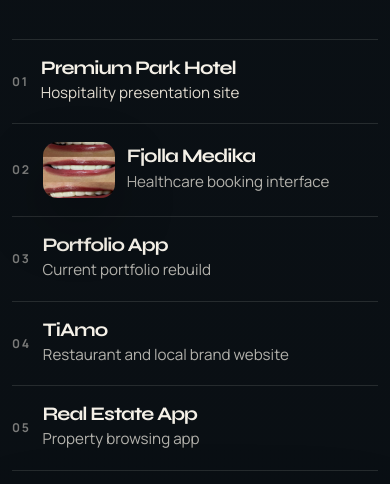
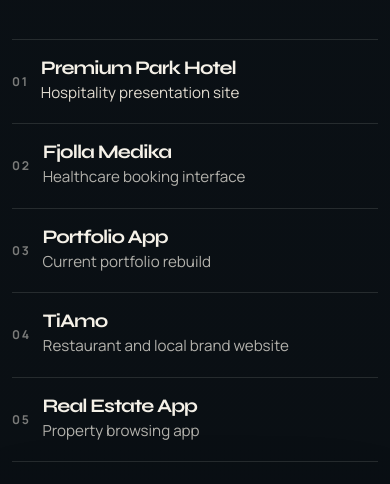
Before and after one commit to egzonkadrija/PORTOFOLIO-APP, a website: page index.html in a window 390 px wide. Shown: the part 1044-1528 px from the top of the page. Drawn offline with Linux system fonts and the light colour scheme.

Commit message:
Fix work preview imagery and clean up Fjolla showcase states

```diff
--- a/index.html
+++ b/index.html
@@ -122,7 +122,7 @@
             </button>
 
             <button
-              class="project-item project-item--with-thumb"
+              class="project-item"
               type="button"
               aria-pressed="false"
               data-project-trigger
@@ -130,16 +130,13 @@
               data-project-title="Fjolla Medika"
               data-project-role="Healthcare booking interface"
               data-project-summary="A cleaner clinic website with a more direct booking path."
-              data-project-image="assets/fjolla-medika-live.png"
-              data-project-alt="Preview of the Fjolla Medika website"
+              data-project-image="assets/fjolla-medika-hero-bg.png"
+              data-project-alt="Preview image for the Fjolla Medika project"
               data-project-live="https://fjollamedika.netlify.app/"
               data-project-code="https://github.com/egzonkadrija/fjolla-medika"
               data-project-tags="HTML|Healthcare UI|Appointments"
             >
               <span class="project-index">02</span>
-              <span class="project-thumb" aria-hidden="true">
-                <img src="assets/fjolla-medika-hero.jpg" alt="">
-              </span>
               <span class="project-main">
                 <strong>Fjolla Medika</strong>
                 <span>Healthcare booking interface</span>
--- a/styles/responsive.css
+++ b/styles/responsive.css
@@ -99,10 +99,6 @@
     grid-template-columns: auto minmax(0, 1fr);
   }
 
-  .project-item--with-thumb {
-    grid-template-columns: auto 96px minmax(0, 1fr);
-  }
-
   .preview-media {
     min-height: 380px;
   }
@@ -155,16 +151,6 @@
     padding: 18px 0;
   }
 
-  .project-item--with-thumb {
-    grid-template-columns: auto 72px minmax(0, 1fr);
-  }
-
-  .project-thumb {
-    width: 72px;
-    height: 56px;
-    border-radius: 14px;
-  }
-
   .project-main strong {
     font-size: 1.2rem;
   }
--- a/styles/sections.css
+++ b/styles/sections.css
@@ -182,10 +182,6 @@
   transition: color var(--transition), transform var(--transition);
 }
 
-.project-item--with-thumb {
-  grid-template-columns: auto 112px minmax(0, 1fr);
-}
-
 .project-item:last-child {
   border-bottom: 1px solid var(--line);
 }
@@ -211,30 +207,6 @@
 .project-main {
   display: grid;
   gap: 4px;
-}
-
-.project-thumb {
-  position: relative;
-  display: block;
-  width: 112px;
-  height: 76px;
-  overflow: hidden;
-  border-radius: 18px;
-  box-shadow: var(--shadow-soft);
-}
-
-.project-thumb img {
-  width: 100%;
-  height: 100%;
-  object-fit: cover;
-  object-position: center;
-  transition: transform 320ms ease;
-}
-
-.project-item--with-thumb:hover .project-thumb img,
-.project-item--with-thumb:focus-visible .project-thumb img,
-.project-item--with-thumb.is-active .project-thumb img {
-  transform: scale(1.04);
 }
 
 .project-main strong {
```
